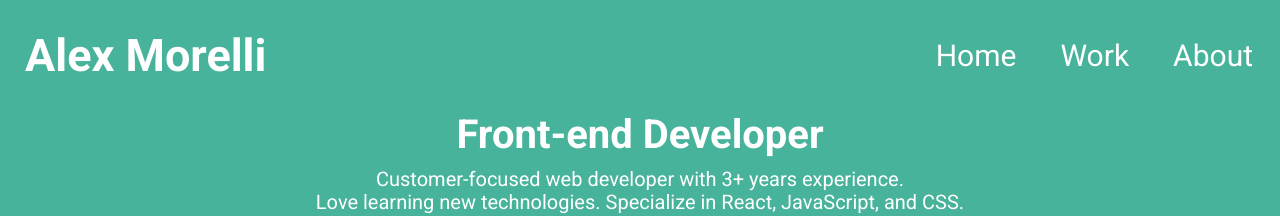
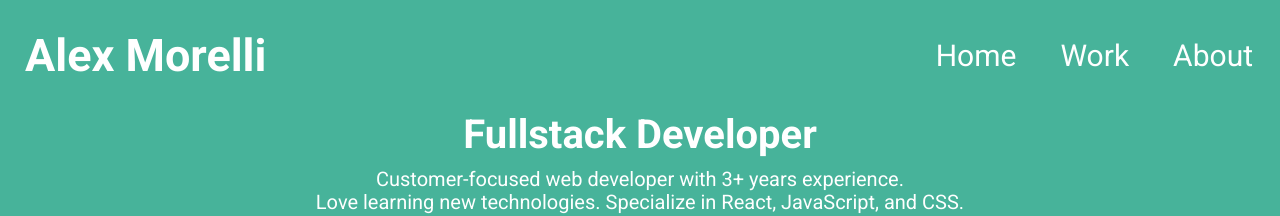
Before and after one commit to morellaj/alex-morelli-portfolio, a React app: page / in a window 1280 px wide. Shown: the top 216 px of the page. Built offline with nearby package versions, Linux system fonts and the light colour scheme.

Commit message:
changed title

```diff
--- a/src/components/home/Summary.jsx
+++ b/src/components/home/Summary.jsx
@@ -6,7 +6,7 @@ export default function Summary() {
   return (
     <Container>
       <Heading>
-        Front-end Developer
+        Fullstack Developer
       </Heading>
       <Text>
         Customer-focused web developer with 3+ years experience.
```
